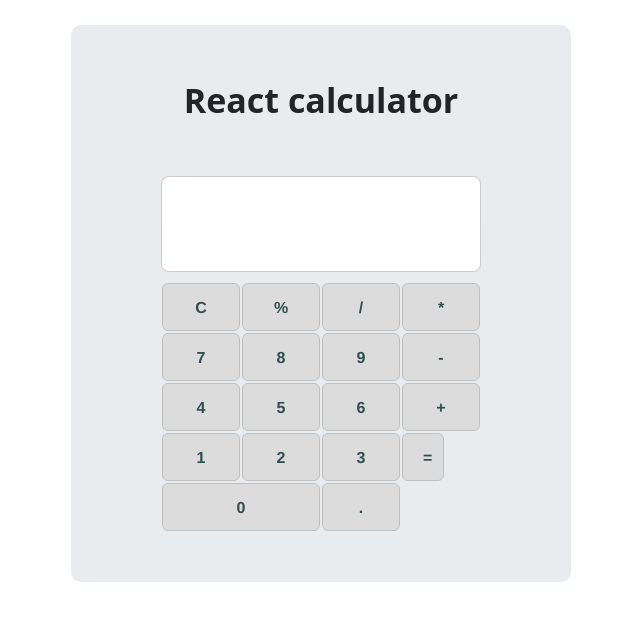
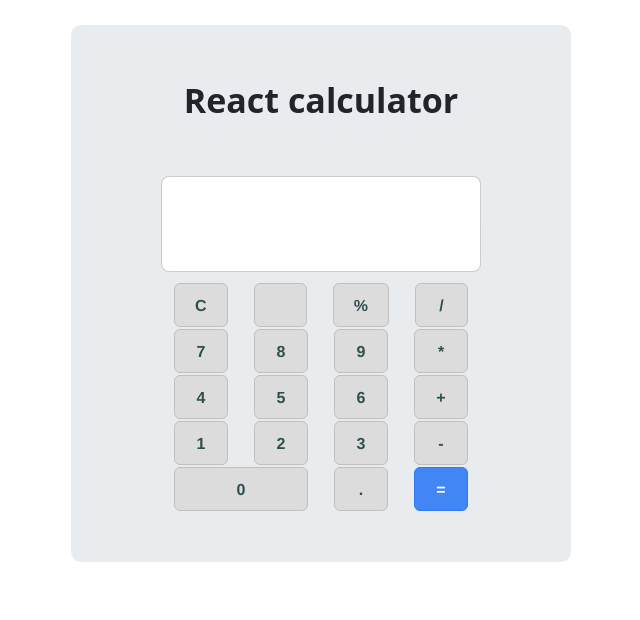
Before and after one commit to ondrab1/react-calculator, a React (Create React App) app: page / in a window 1280 px wide. Shown: the top 620 px of the page, without its empty margins (319-959 px from the left). Built offline with nearby package versions, Linux system fonts and the light colour scheme.

Commit message:
wip keyboard refactor

```diff
--- a/src/App.css
+++ b/src/App.css
@@ -15,60 +15,11 @@
     margin-bottom: 50px;
 }
 
-.calculator-container {
+.calculator-outer-container {
     display: flex;
     justify-content: space-around;
     align-items: center;
     width: 100%;
-}
-
-.calculator {
-    display: flex;
-    flex-wrap: wrap;
-    justify-content: center;
-    align-content: center;
-    width: 100%;
-}
-
-.calculator .keys {
-    height: 50px;
-    width: 25%;
-    break-inside: avoid;
-}
-
-.calculator .keys .button {
-    width: 100%;
-    height: 100%;
-}
-
-#anomaly-keys-wrapper {
-    display: flex;
-    width: 100%;
-}
-
-#anomaly-keys-wrapper > section:first-child {
-    display: flex;
-    flex-wrap: wrap;
-    width: 75%;
-}
-
-#anomaly-keys-wrapper > section:first-child > div {
-    flex: 1 0 33.33%;
-}
-
-#anomaly-keys-wrapper > section:first-child > div:nth-child(4) {
-    flex-basis: 66.67%;
-}
-
-#anomaly-keys-wrapper > section:last-child {
-    width: 25%;
-    display: flex;
-    flex-direction: column;
-}
-
-#anomaly-keys-wrapper .tall {
-    width: 100%;
-    flex: 1;
 }
 
 @media (min-width: 321px) {
--- a/src/App.tsx
+++ b/src/App.tsx
@@ -1,8 +1,6 @@
 import React, {useEffect, useState} from 'react';
-import 'bootstrap/dist/css/bootstrap.css'
 import './App.css';
 import Display from "./components/Display/Display";
-import Button from "./components/Button/Button";
 import Keyboard from "./components/Keyboard/Keyboard";
 
 const operators = ['+', '-', '*', '/'];
@@ -111,78 +109,16 @@ function App() {
 
     return (
         <div className="app">
-
             <div className="app-title">
                 React calculator
             </div>
 
-            <div className="calculator-container">
+            <div className="calculator-outer-container">
                 <div className="calculator">
                     {/* Input, History & Result display */}
                     <Display value={display} history={renderFormula()} />
-                    {/* TODO: Keyboard refactor */}
-                    {/*<Keyboard handler={handleAction} />*/}
-                    {/* Buttons */}
-                    <div className="keys">
-                        <Button label="C" value="c" onClick={(value) => handleAction(value)} />
-                    </div>
-                    <div className="keys">
-                        <Button label="%" value="%" onClick={(value) => handleAction(value)} />
-                    </div>
-                    <div className="keys">
-                        <Button label="/" value="/" onClick={(value) => handleAction(value)} />
-                    </div>
-                    <div className="keys">
-                        <Button label="*" value="*" onClick={(value) => handleAction(value)} />
-                    </div>
-                    <div className="keys">
-                        <Button label="7" value={7} onClick={(value) => handleAction(value)} />
-                    </div>
-                    <div className="keys">
-                        <Button label="8" value={8} onClick={(value) => handleAction(value)} />
-                    </div>
-                    <div className="keys">
-                        <Button label="9" value={9} onClick={(value) => handleAction(value)} />
-                    </div>
-                    <div className="keys">
-                        <Button label="-" value="-" onClick={(value) => handleAction(value)} />
-                    </div>
-                    <div className="keys">
-                        <Button label="4" value={4} onClick={(value) => handleAction(value)} />
-                    </div>
-                    <div className="keys">
-                        <Button label="5" value={5} onClick={(value) => handleAction(value)} />
-                    </div>
-                    <div className="keys">
-                        <Button label="6" value={6} onClick={(value) => handleAction(value)} />
-                    </div>
-                    <div className="keys">
-                        <Button label="+" value="+" onClick={(value) => handleAction(value)} />
-                    </div>
-                    <section id="anomaly-keys-wrapper">
-                        <section>
-                            <div className="keys">
-                                <Button label="1" value={1} onClick={(value) => handleAction(value)} />
-                            </div>
-                            <div className="keys">
-                                <Button label="2" value={2} onClick={(value) => handleAction(value)} />
-                            </div>
-                            <div className="keys">
-                                <Button label="3" value={3} onClick={(value) => handleAction(value)} />
-                            </div>
-                            <div className="keys long">
-                                <Button label="0" value={0} onClick={(value) => handleAction(value)} />
-                            </div>
-                            <div className="keys">
-                                <Button label="." value="." onClick={(value) => handleAction(value)} />
-                            </div>
-                        </section>
-                        <section>
-                            <div className="keys">
-                                <Button label="=" value="=" onClick={(value) => handleAction(value)} />
-                            </div>
-                        </section>
-                    </section>
+                    {/* Calculator keyboard */}
+                    <Keyboard handler={handleAction} />
                 </div>
             </div>
         </div>
--- a/src/components/Button/Button.css
+++ b/src/components/Button/Button.css
@@ -27,3 +27,13 @@
 .button-container button:hover, .button-container button:active, .button-container button:focus {
   background: #D3D3D3;
 }
+
+.button-container button.color-blue {
+  background: #4285F4;
+  color: #fff;
+  border: 1px solid #3079f2;
+}
+
+.button-container button.color-blue:hover, .button-container button.color-blue:active, .button-container button.color-blue:focus {
+  background: #3079f2;
+}
--- a/src/components/Keyboard/Keyboard.tsx
+++ b/src/components/Keyboard/Keyboard.tsx
@@ -1,5 +1,6 @@
 import Button from "../Button/Button";
 import React from "react";
+import 'bootstrap/dist/css/bootstrap.css'
 
 interface KeyboardProps {
     handler: (value: string|number) => void;
@@ -9,17 +10,70 @@ const Keyboard = ({ handler }: KeyboardProps) => {
     return (
         <div className="container">
             <div className="row">
-                <div className="col">
+                <div className="col padding-0">
                     <Button label="C" value="c" onClick={(value) => handler(value)}/>
                 </div>
-                <div className="col">
+                <div className="col padding-0">
+                    <Button label="" value="" onClick={(value) => handler(value)}/>
+                </div>
+                <div className="col padding-0">
                     <Button label="%" value="%" onClick={(value) => handler(value)}/>
                 </div>
-                <div className="col">
+                <div className="col padding-0">
                     <Button label="/" value="/" onClick={(value) => handler(value)}/>
                 </div>
-                <div className="col">
-                    <Button label="*" value="*" onClick={(value) => handler(value)}/>
+            </div>
+            <div className="row">
+                <div className="col padding-0">
+                    <Button label="7" value={7} onClick={(value) => handler(value)} />
+                </div>
+                <div className="col padding-0">
+                    <Button label="8" value={8} onClick={(value) => handler(value)} />
+                </div>
+                <div className="col padding-0">
+                    <Button label="9" value={9} onClick={(value) => handler(value)} />
+                </div>
+                <div className="col padding-0">
+                    <Button label="*" value="*" onClick={(value) => handler(value)} />
+                </div>
+            </div>
+            <div className="row">
+                <div className="col padding-0">
+                    <Button label="4" value={4} onClick={(value) => handler(value)} />
+                </div>
+                <div className="col padding-0">
+                    <Button label="5" value={5} onClick={(value) => handler(value)} />
+                </div>
+                <div className="col padding-0">
+                    <Button label="6" value={6} onClick={(value) => handler(value)} />
+                </div>
+                <div className="col padding-0">
+                    <Button label="+" value="+" onClick={(value) => handler(value)} />
+                </div>
+            </div>
+            <div className="row">
+                <div className="col padding-0">
+                    <Button label="1" value={1} onClick={(value) => handler(value)} />
+                </div>
+                <div className="col padding-0">
+                    <Button label="2" value={2} onClick={(value) => handler(value)} />
+                </div>
+                <div className="col padding-0">
+                    <Button label="3" value={3} onClick={(value) => handler(value)} />
+                </div>
+                <div className="col padding-0">
+                    <Button label="-" value="-" onClick={(value) => handler(value)} />
+                </div>
+            </div>
+            <div className="row">
+                <div className="col-6 padding-0">
+                    <Button label="0" value={0} onClick={(value) => handler(value)} />
+                </div>
+                <div className="col padding-0">
+                    <Button label="." value="." onClick={(value) => handler(value)} />
+                </div>
+                <div className="col padding-0">
+                    <Button classes={['color-blue']} label="=" value="=" onClick={(value) => handler(value)} />
                 </div>
             </div>
         </div>
```
